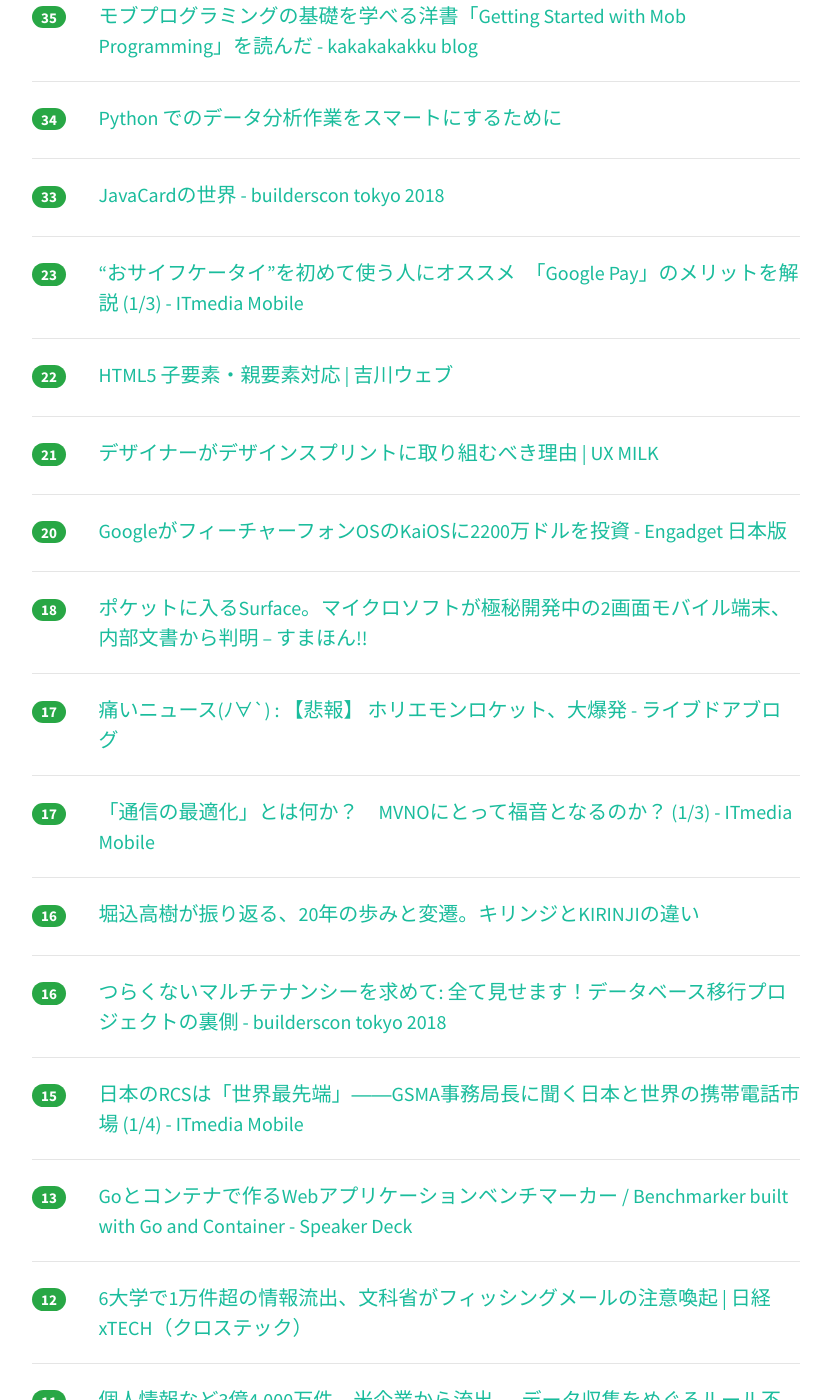
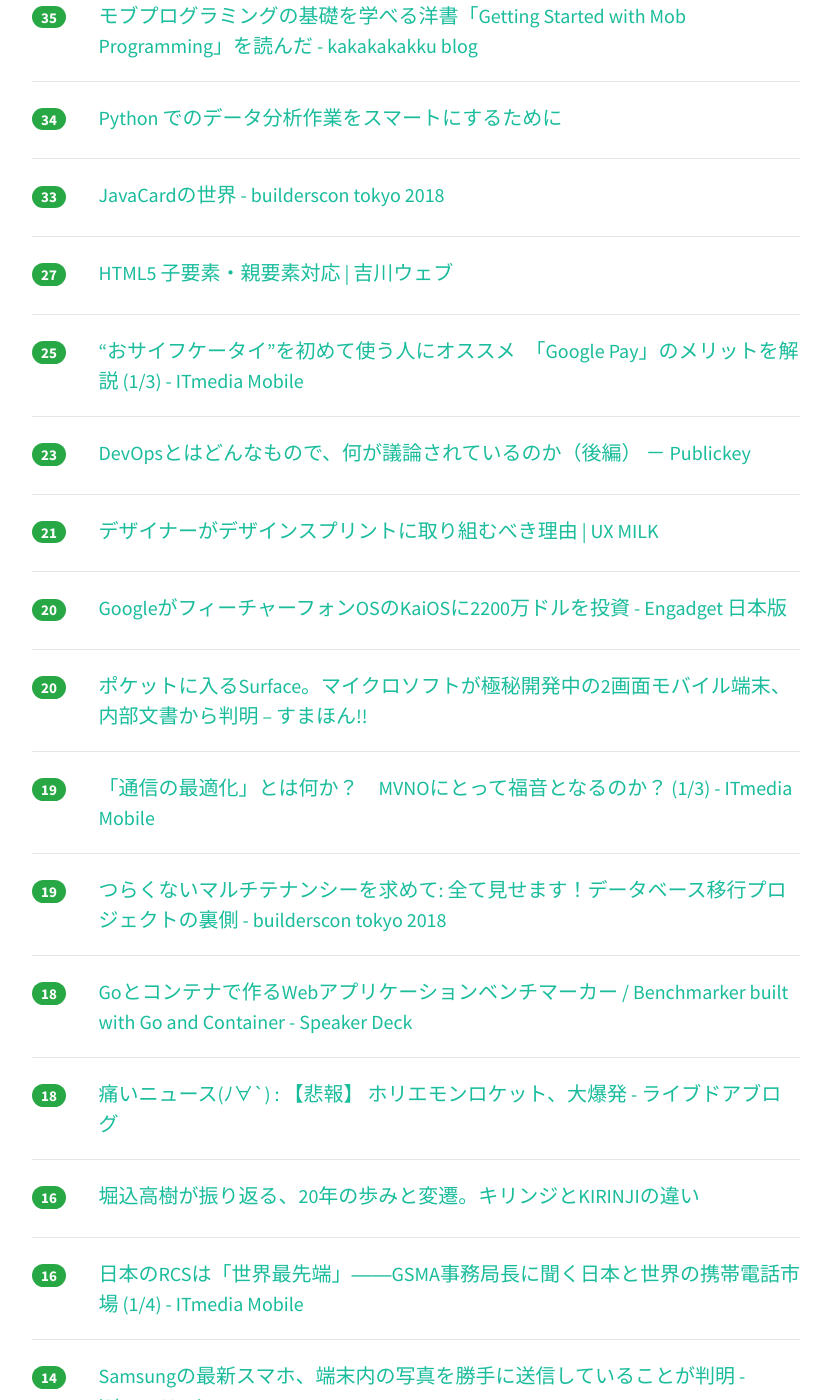
Before and after one commit to yatta47/hatena-matome-site, a Jekyll site: the page built from _posts/2018-06-30-hatena.md, in a window 1280 px wide and 1400 px high, scrolled down 778 px. Shown: the whole window, without its empty margins (224-1055 px from the left). Built offline with Jekyll 4.4.1, drawn with Linux system fonts in a browser that asks for light colours; nearby versions of some CDN libraries; some of the changed text lies outside the part shown.

Commit message:
Updated 2018-06-30

```diff
--- a/_posts/2018-06-30-hatena.md
+++ b/_posts/2018-06-30-hatena.md
@@ -1,13 +1,13 @@
 ---
 layout: post
 title:  "2018-06-30 はてぶIT"
-date:   2018-06-30 17:02:04
+date:   2018-06-30 18:02:27
 tags: [it-hotentry]
 ---
-50 件のデータあり
+54 件のデータあり
 
 <hr><div class="row">
-<div class="col-1"><span class="badge badge-pill badge-success h2">477</span></div>
+<div class="col-1"><span class="badge badge-pill badge-success h2">502</span></div>
 <div class="col-11"><a href='https://jp.techcrunch.com/2018/06/29/2018-06-28-what3words-saic-alpine-f1/' target='_blank'>世界を57兆個の小さな区画に分割してそれぞれにユニークな名前をつけたwhat3wordsに投資が殺到 | TechCrunch Japan</a></div>
 </div>
 <hr>
@@ -17,12 +17,12 @@ tags: [it-hotentry]
 </div>
 <hr>
 <div class="row">
-<div class="col-1"><span class="badge badge-pill badge-success h2">65</span></div>
+<div class="col-1"><span class="badge badge-pill badge-success h2">80</span></div>
 <div class="col-11"><a href='http://trend.nikkeibp.co.jp/atcl/contents/18/00011/00004/' target='_blank'>リクルートの校閲AIが驚異的な効果　検出率は人を超え数秒で完了：日経クロストレンド</a></div>
 </div>
 <hr>
 <div class="row">
-<div class="col-1"><span class="badge badge-pill badge-success h2">52</span></div>
+<div class="col-1"><span class="badge badge-pill badge-success h2">56</span></div>
 <div class="col-11"><a href='https://speakerdeck.com/ledsun/10bei-su-inode-dot-jsbing-lie-puroguramingu' target='_blank'>10倍速いNode.js並列プログラミング - Speaker Deck</a></div>
 </div>
 <hr>
@@ -42,13 +42,18 @@ tags: [it-hotentry]
 </div>
 <hr>
 <div class="row">
-<div class="col-1"><span class="badge badge-pill badge-success h2">23</span></div>
+<div class="col-1"><span class="badge badge-pill badge-success h2">27</span></div>
+<div class="col-11"><a href='https://yoshikawaweb.com/element/' target='_blank'>HTML5 子要素・親要素対応 | 吉川ウェブ</a></div>
+</div>
+<hr>
+<div class="row">
+<div class="col-1"><span class="badge badge-pill badge-success h2">25</span></div>
 <div class="col-11"><a href='http://www.itmedia.co.jp/mobile/articles/1806/30/news012.html' target='_blank'>“おサイフケータイ”を初めて使う人にオススメ　「Google Pay」のメリットを解説 (1/3) - ITmedia Mobile</a></div>
 </div>
 <hr>
 <div class="row">
-<div class="col-1"><span class="badge badge-pill badge-success h2">22</span></div>
-<div class="col-11"><a href='https://yoshikawaweb.com/element/' target='_blank'>HTML5 子要素・親要素対応 | 吉川ウェブ</a></div>
+<div class="col-1"><span class="badge badge-pill badge-success h2">23</span></div>
+<div class="col-11"><a href='https://www.publickey1.jp/blog/12/devops_2.html' target='_blank'>DevOpsとはどんなもので、何が議論されているのか（後編） － Publickey</a></div>
 </div>
 <hr>
 <div class="row">
@@ -62,18 +67,28 @@ tags: [it-hotentry]
 </div>
 <hr>
 <div class="row">
-<div class="col-1"><span class="badge badge-pill badge-success h2">18</span></div>
+<div class="col-1"><span class="badge badge-pill badge-success h2">20</span></div>
 <div class="col-11"><a href='https://smhn.info/201806-microsoft-andromeda' target='_blank'>ポケットに入るSurface。マイクロソフトが極秘開発中の2画面モバイル端末、内部文書から判明 – すまほん!!</a></div>
 </div>
 <hr>
 <div class="row">
-<div class="col-1"><span class="badge badge-pill badge-success h2">17</span></div>
-<div class="col-11"><a href='http://blog.livedoor.jp/dqnplus/archives/1971938.html' target='_blank'>痛いニュース(ﾉ∀`) : 【悲報】 ホリエモンロケット、大爆発 - ライブドアブログ</a></div>
+<div class="col-1"><span class="badge badge-pill badge-success h2">19</span></div>
+<div class="col-11"><a href='http://www.itmedia.co.jp/mobile/articles/1806/30/news018.html' target='_blank'>「通信の最適化」とは何か？　MVNOにとって福音となるのか？ (1/3) - ITmedia Mobile</a></div>
 </div>
 <hr>
 <div class="row">
-<div class="col-1"><span class="badge badge-pill badge-success h2">17</span></div>
-<div class="col-11"><a href='http://www.itmedia.co.jp/mobile/articles/1806/30/news018.html' target='_blank'>「通信の最適化」とは何か？　MVNOにとって福音となるのか？ (1/3) - ITmedia Mobile</a></div>
+<div class="col-1"><span class="badge badge-pill badge-success h2">19</span></div>
+<div class="col-11"><a href='https://builderscon.io/tokyo/2018/session/5485dc21-810e-4d12-9102-30b2812cd64f' target='_blank'>つらくないマルチテナンシーを求めて: 全て見せます！データベース移行プロジェクトの裏側 - builderscon tokyo 2018</a></div>
+</div>
+<hr>
+<div class="row">
+<div class="col-1"><span class="badge badge-pill badge-success h2">18</span></div>
+<div class="col-11"><a href='https://speakerdeck.com/fujiwara3/benchmarker-built-with-go-and-container' target='_blank'>Goとコンテナで作るWebアプリケーションベンチマーカー / Benchmarker built with Go and Container - Speaker Deck</a></div>
+</div>
+<hr>
+<div class="row">
+<div class="col-1"><span class="badge badge-pill badge-success h2">18</span></div>
+<div class="col-11"><a href='http://blog.livedoor.jp/dqnplus/archives/1971938.html' target='_blank'>痛いニュース(ﾉ∀`) : 【悲報】 ホリエモンロケット、大爆発 - ライブドアブログ</a></div>
 </div>
 <hr>
 <div class="row">
@@ -83,22 +98,37 @@ tags: [it-hotentry]
 <hr>
 <div class="row">
 <div class="col-1"><span class="badge badge-pill badge-success h2">16</span></div>
-<div class="col-11"><a href='https://builderscon.io/tokyo/2018/session/5485dc21-810e-4d12-9102-30b2812cd64f' target='_blank'>つらくないマルチテナンシーを求めて: 全て見せます！データベース移行プロジェクトの裏側 - builderscon tokyo 2018</a></div>
-</div>
-<hr>
-<div class="row">
-<div class="col-1"><span class="badge badge-pill badge-success h2">15</span></div>
 <div class="col-11"><a href='http://www.itmedia.co.jp/mobile/articles/1806/29/news143.html' target='_blank'>日本のRCSは「世界最先端」――GSMA事務局長に聞く日本と世界の携帯電話市場 (1/4) - ITmedia Mobile</a></div>
 </div>
 <hr>
 <div class="row">
-<div class="col-1"><span class="badge badge-pill badge-success h2">13</span></div>
-<div class="col-11"><a href='https://speakerdeck.com/fujiwara3/benchmarker-built-with-go-and-container' target='_blank'>Goとコンテナで作るWebアプリケーションベンチマーカー / Benchmarker built with Go and Container - Speaker Deck</a></div>
+<div class="col-1"><span class="badge badge-pill badge-success h2">14</span></div>
+<div class="col-11"><a href='https://iphone-mania.jp/news-217373/' target='_blank'>Samsungの最新スマホ、端末内の写真を勝手に送信していることが判明 - iPhone Mania</a></div>
 </div>
 <hr>
 <div class="row">
 <div class="col-1"><span class="badge badge-pill badge-success h2">12</span></div>
 <div class="col-11"><a href='https://tech.nikkeibp.co.jp/atcl/nxt/news/18/01788/?ST=nxt_thmit_security' target='_blank'>6大学で1万件超の情報流出、文科省がフィッシングメールの注意喚起 | 日経 xTECH（クロステック）</a></div>
+</div>
+<hr>
+<div class="row">
+<div class="col-1"><span class="badge badge-pill badge-success h2">12</span></div>
+<div class="col-11"><a href='https://japan.cnet.com/article/35121681/' target='_blank'>SNS世代の高校生が抱える“いじめ”の悩み--N高とNetflixがコラボ授業 - CNET Japan</a></div>
+</div>
+<hr>
+<div class="row">
+<div class="col-1"><span class="badge badge-pill badge-success h2">12</span></div>
+<div class="col-11"><a href='https://soranocurtain.com/archives/530' target='_blank'>0344058846からのSMS（ショートメール）は必ずしも迷惑メールじゃないことが判明 – Sora no curtain</a></div>
+</div>
+<hr>
+<div class="row">
+<div class="col-1"><span class="badge badge-pill badge-success h2">12</span></div>
+<div class="col-11"><a href='https://speakerdeck.com/motemen/software-development-and-i' target='_blank'>ソフトウェア開発と私 / Software Development and I - Speaker Deck</a></div>
+</div>
+<hr>
+<div class="row">
+<div class="col-1"><span class="badge badge-pill badge-success h2">11</span></div>
+<div class="col-11"><a href='https://speakerdeck.com/yosuke_furukawa/denofalsehua?slide=49' target='_blank'>denoの話 - Speaker Deck</a></div>
 </div>
 <hr>
 <div class="row">
@@ -118,12 +148,12 @@ tags: [it-hotentry]
 <hr>
 <div class="row">
 <div class="col-1"><span class="badge badge-pill badge-success h2">11</span></div>
-<div class="col-11"><a href='https://soranocurtain.com/archives/530' target='_blank'>0344058846からのSMS（ショートメール）は必ずしも迷惑メールじゃないことが判明 – Sora no curtain</a></div>
+<div class="col-11"><a href='https://japan.cnet.com/article/35121471/' target='_blank'>音声通知ワイヤレスイヤホン「Zeeny」--スマホ画面見ずにメッセージ、スケジュール確認 - CNET Japan</a></div>
 </div>
 <hr>
 <div class="row">
 <div class="col-1"><span class="badge badge-pill badge-success h2">10</span></div>
-<div class="col-11"><a href='https://japan.cnet.com/article/35121681/' target='_blank'>SNS世代の高校生が抱える“いじめ”の悩み--N高とNetflixがコラボ授業 - CNET Japan</a></div>
+<div class="col-11"><a href='https://www.gizmodo.jp/2018/06/niantic-real-world-platform.html' target='_blank'>夢でしかない…Nianticがつくる新しいAR技術によって、僕らの世界がカントー地方になりそうだ… | ギズモード・ジャパン</a></div>
 </div>
 <hr>
 <div class="row">
@@ -132,18 +162,8 @@ tags: [it-hotentry]
 </div>
 <hr>
 <div class="row">
-<div class="col-1"><span class="badge badge-pill badge-success h2">10</span></div>
-<div class="col-11"><a href='https://japan.cnet.com/article/35121471/' target='_blank'>音声通知ワイヤレスイヤホン「Zeeny」--スマホ画面見ずにメッセージ、スケジュール確認 - CNET Japan</a></div>
-</div>
-<hr>
-<div class="row">
 <div class="col-1"><span class="badge badge-pill badge-success h2">9</span></div>
 <div class="col-11"><a href='https://japanese.engadget.com/2018/06/29/amazon-fire-hd-alexa-show-mode-7-2/' target='_blank'>Amazon Fire HDタブレットが「画面付きAlexaスピーカー」に、ソフトウェア更新で - Engadget 日本版</a></div>
-</div>
-<hr>
-<div class="row">
-<div class="col-1"><span class="badge badge-pill badge-success h2">9</span></div>
-<div class="col-11"><a href='https://www.gizmodo.jp/2018/06/niantic-real-world-platform.html' target='_blank'>夢でしかない…Nianticがつくる新しいAR技術によって、僕らの世界がカントー地方になりそうだ… | ギズモード・ジャパン</a></div>
 </div>
 <hr>
 <div class="row">
@@ -157,8 +177,18 @@ tags: [it-hotentry]
 </div>
 <hr>
 <div class="row">
+<div class="col-1"><span class="badge badge-pill badge-success h2">9</span></div>
+<div class="col-11"><a href='https://jp.techcrunch.com/2018/06/30/2018-06-29-questions-about-apples-new-maps-answered/' target='_blank'>Apple、マップの完全リニューアルを準備中――編集長が読者の質問に答える | TechCrunch Japan</a></div>
+</div>
+<hr>
+<div class="row">
 <div class="col-1"><span class="badge badge-pill badge-success h2">8</span></div>
-<div class="col-11"><a href='https://speakerdeck.com/yosuke_furukawa/denofalsehua?slide=49' target='_blank'>denoの話 - Speaker Deck</a></div>
+<div class="col-11"><a href='https://internet.watch.impress.co.jp/docs/news/1130378.html' target='_blank'>Amazon.co.jpをかたり偽サイトへ誘導、アカウント情報の更新を促してクレカ情報をだまし取る手口 - INTERNET Watch</a></div>
+</div>
+<hr>
+<div class="row">
+<div class="col-1"><span class="badge badge-pill badge-success h2">8</span></div>
+<div class="col-11"><a href='https://devblog.fornothing.net/vim-pedal-%E3%82%92%E4%BD%9C%E3%82%8B/' target='_blank'>Vim pedal を作る | kdxu dev blog</a></div>
 </div>
 <hr>
 <div class="row">
@@ -167,18 +197,13 @@ tags: [it-hotentry]
 </div>
 <hr>
 <div class="row">
-<div class="col-1"><span class="badge badge-pill badge-success h2">7</span></div>
-<div class="col-11"><a href='https://dancingprogrammer.blogspot.com/2018/06/blog-post_28.html' target='_blank'>意識高い系歌って踊れるプログラマー: ギークハウス京都東福寺を閉じることにしました。</a></div>
+<div class="col-1"><span class="badge badge-pill badge-success h2">8</span></div>
+<div class="col-11"><a href='https://qiita.com/yassyskywalker/items/66a536ed3eaff8670538' target='_blank'>Vue Croppa で、画像の切抜き機能をつける（QuasarFramework(Vue.js) + Firebase環境)</a></div>
 </div>
 <hr>
 <div class="row">
 <div class="col-1"><span class="badge badge-pill badge-success h2">7</span></div>
-<div class="col-11"><a href='https://internet.watch.impress.co.jp/docs/news/1130378.html' target='_blank'>Amazon.co.jpをかたり偽サイトへ誘導、アカウント情報の更新を促してクレカ情報をだまし取る手口 - INTERNET Watch</a></div>
-</div>
-<hr>
-<div class="row">
-<div class="col-1"><span class="badge badge-pill badge-success h2">7</span></div>
-<div class="col-11"><a href='https://devblog.fornothing.net/vim-pedal-%E3%82%92%E4%BD%9C%E3%82%8B/' target='_blank'>Vim pedal を作る | kdxu dev blog</a></div>
+<div class="col-11"><a href='https://dancingprogrammer.blogspot.com/2018/06/blog-post_28.html' target='_blank'>意識高い系歌って踊れるプログラマー: ギークハウス京都東福寺を閉じることにしました。</a></div>
 </div>
 <hr>
 <div class="row">
@@ -213,17 +238,7 @@ tags: [it-hotentry]
 <hr>
 <div class="row">
 <div class="col-1"><span class="badge badge-pill badge-success h2">6</span></div>
-<div class="col-11"><a href='https://qiita.com/yassyskywalker/items/66a536ed3eaff8670538' target='_blank'>Vue Croppa で、画像の切抜き機能をつける（QuasarFramework(Vue.js) + Firebase環境)</a></div>
-</div>
-<hr>
-<div class="row">
-<div class="col-1"><span class="badge badge-pill badge-success h2">6</span></div>
 <div class="col-11"><a href='http://kojirooooocks.hatenablog.com/entry/2018/06/29/024442' target='_blank'>Pythonのwebフレームワーク試してみた - もがき系プログラマの日常</a></div>
-</div>
-<hr>
-<div class="row">
-<div class="col-1"><span class="badge badge-pill badge-success h2">6</span></div>
-<div class="col-11"><a href='https://speakerdeck.com/motemen/software-development-and-i' target='_blank'>ソフトウェア開発と私 / Software Development and I - Speaker Deck</a></div>
 </div>
 <hr>
 <div class="row">
@@ -233,17 +248,22 @@ tags: [it-hotentry]
 <hr>
 <div class="row">
 <div class="col-1"><span class="badge badge-pill badge-success h2">5</span></div>
-<div class="col-11"><a href='https://jp.techcrunch.com/2018/06/30/2018-06-29-questions-about-apples-new-maps-answered/' target='_blank'>Apple、マップの完全リニューアルを準備中――編集長が読者の質問に答える | TechCrunch Japan</a></div>
+<div class="col-11"><a href='https://www.gizmodo.jp/2018/06/surface-laptop-after-a-year-review.html' target='_blank'>Surface Laptop 1年間レビュー：今でも満足、次世代も欲しいな | ギズモード・ジャパン</a></div>
 </div>
 <hr>
 <div class="row">
 <div class="col-1"><span class="badge badge-pill badge-success h2">4</span></div>
-<div class="col-11"><a href='https://www.gizmodo.jp/2018/06/surface-laptop-after-a-year-review.html' target='_blank'>Surface Laptop 1年間レビュー：今でも満足、次世代も欲しいな | ギズモード・ジャパン</a></div>
+<div class="col-11"><a href='https://anond.hatelabo.jp/20180625184652' target='_blank'>オタク向けのロボットアニメはもう終わり　これからはキッズアニメの時代</a></div>
+</div>
+<hr>
+<div class="row">
+<div class="col-1"><span class="badge badge-pill badge-success h2">4</span></div>
+<div class="col-11"><a href='https://devblog.fornothing.net/vim-pedal-%E3%82%92%E4%BD%9C%E3%82%8B' target='_blank'>Vim pedal を作る | kdxu dev blog</a></div>
 </div>
 <hr>
 <div class="row">
 <div class="col-1"><span class="badge badge-pill badge-success h2">3</span></div>
-<div class="col-11"><a href='https://iphone-mania.jp/news-217373/' target='_blank'>Samsungの最新スマホ、端末内の写真を勝手に送信していることが判明 - iPhone Mania</a></div>
+<div class="col-11"><a href='https://qiita.com/hmatsu47/items/54bfcd599546a5988bd2' target='_blank'>nginx＋ngx_luaで証明書動的読み込みの常時HTTPS用リバースプロキシを手軽に立ててみる</a></div>
 </div>
 <hr>
 <div class="row">
```
